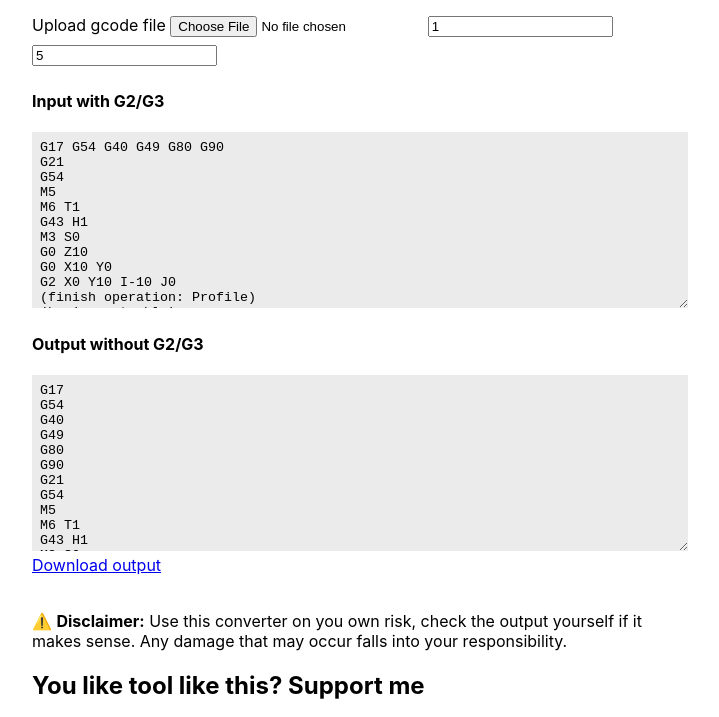
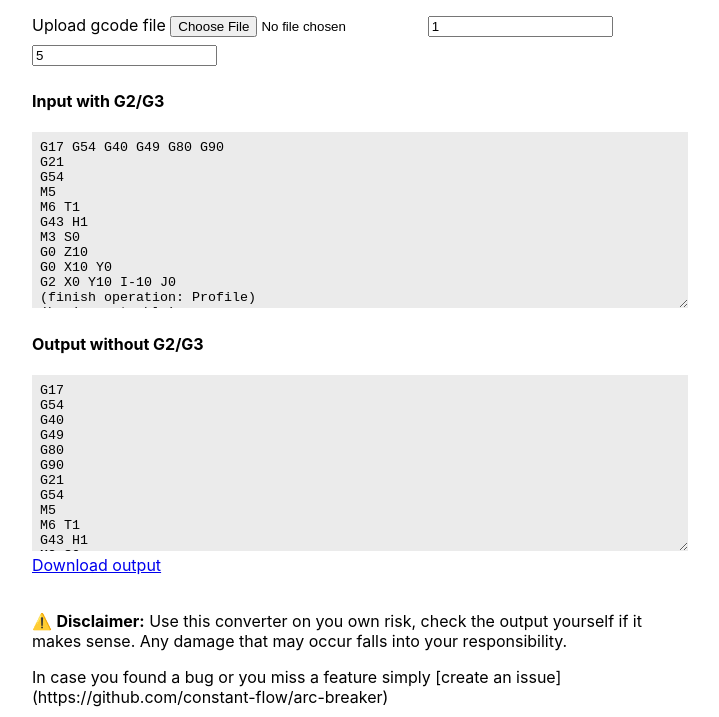
Before and after one commit to constant-flow/arc-breaker, a plain HTML site: page index.html in a window 1280 px wide. Shown: the part 217-934 px from the top of the page, without its empty margins (288-1007 px from the left). Drawn offline with Linux system fonts and the light colour scheme.

Commit message:
Update index.html

```diff
--- a/index.html
+++ b/index.html
@@ -146,6 +146,7 @@
         output yourself if it makes sense. Any damage that may occur falls into
         your responsibility.
       </p>
+      <p>In case you found a bug or you miss a feature simply [create an issue](https://github.com/constant-flow/arc-breaker)</p>
       <h2>You like tool like this? Support me</h4>
       <form action="https://www.paypal.com/donate" method="post" target="_top">
       <input type="hidden" name="hosted_button_id" value="XSYN3ULPRKMR8" />
```
